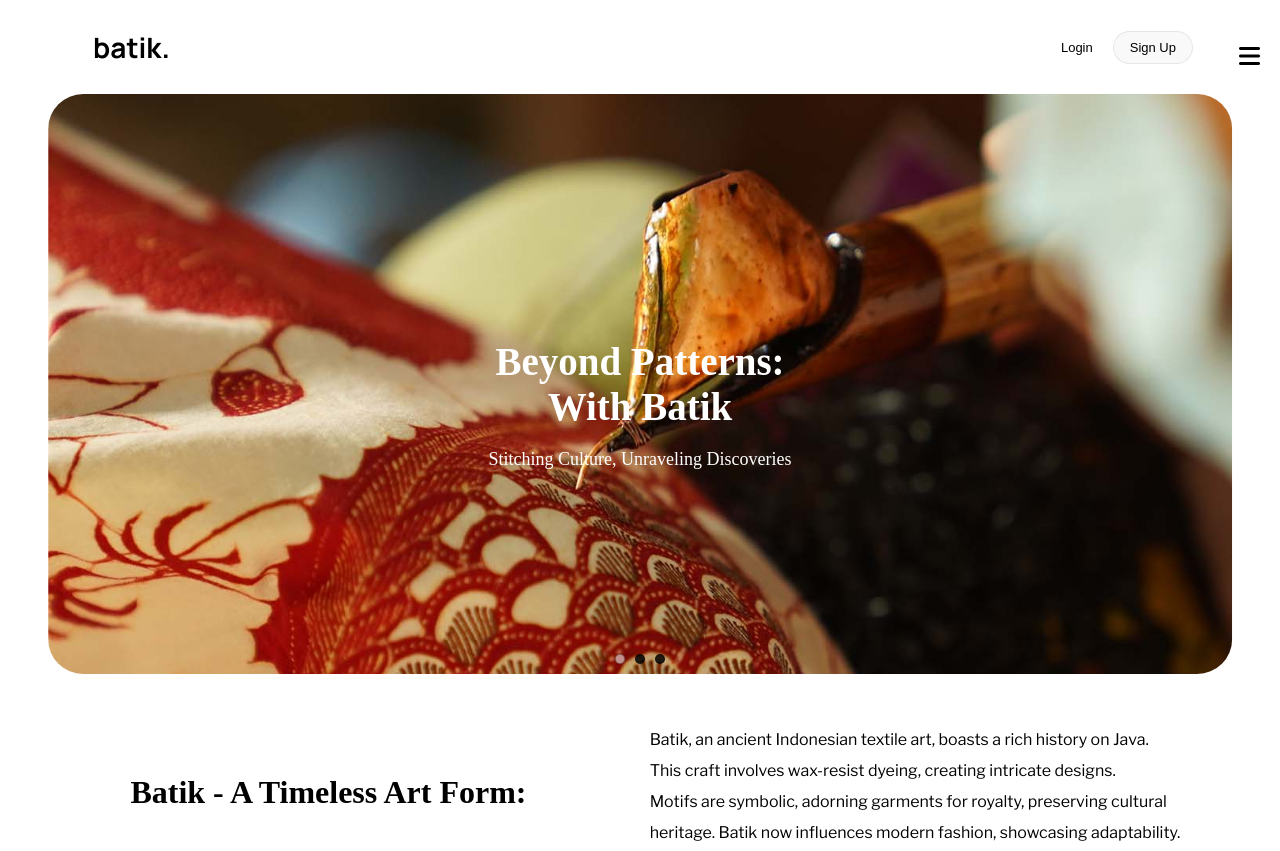
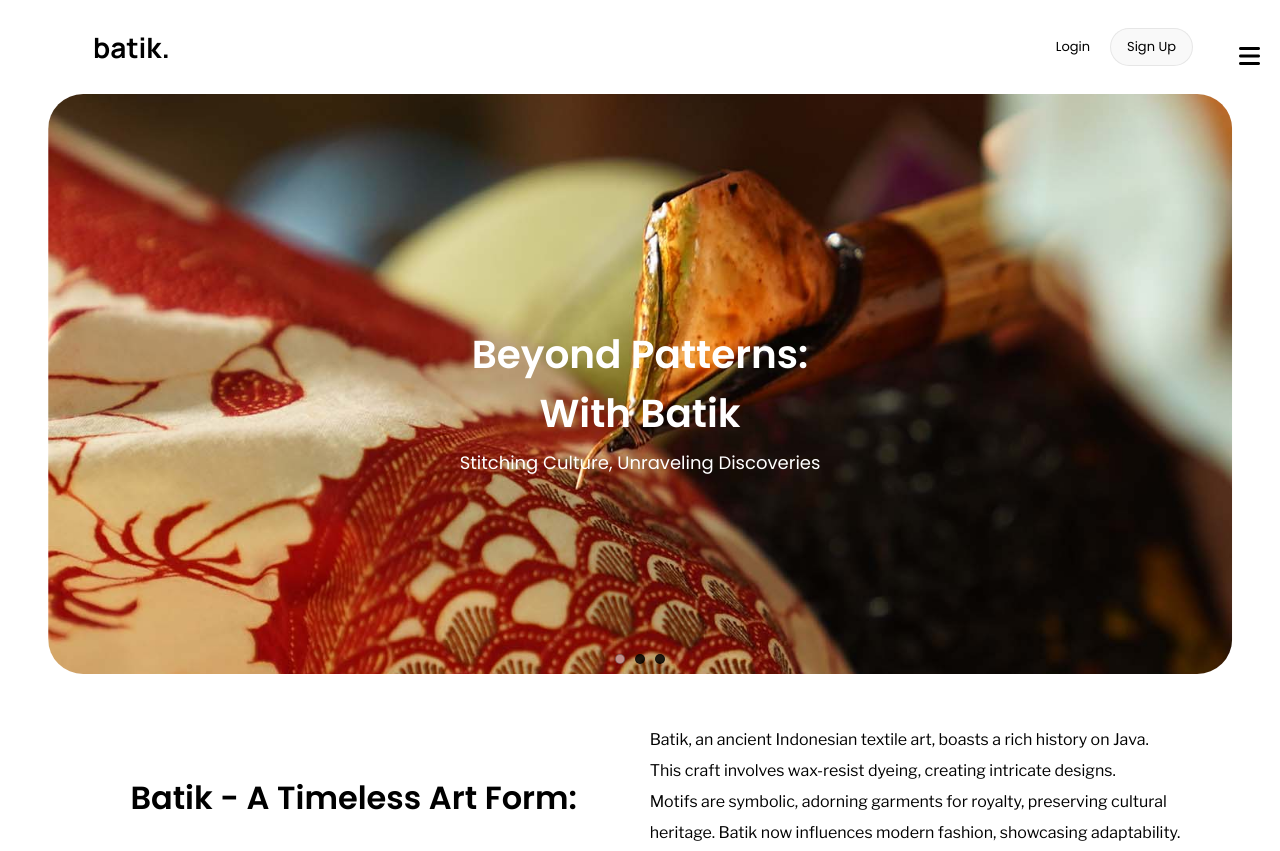
Before and after one commit to Waterboy781/uwu, a plain HTML site: page index.html in a window 1280 px wide. Shown: the top 851 px of the page. Drawn offline with nearby package versions, Linux system fonts and the light colour scheme.

Commit message:
Update index.css

```diff
--- a/index.css
+++ b/index.css
@@ -1,7 +1,7 @@
 @import url('https://fonts.googleapis.com/css2?family=Manrope:wght@200..800&display=swap');
 @import url('https://fonts.googleapis.com/css2?family=Libre+Franklin:ital,wght@0,100..900;1,100..900&display=swap');
 @import url('https://fonts.googleapis.com/css?family=Montserrat:400,800');
-
+@import url('https://fonts.googleapis.com/css?family=Poppins:600, 700, 800');
 
 * {
     margin: 0;
```
